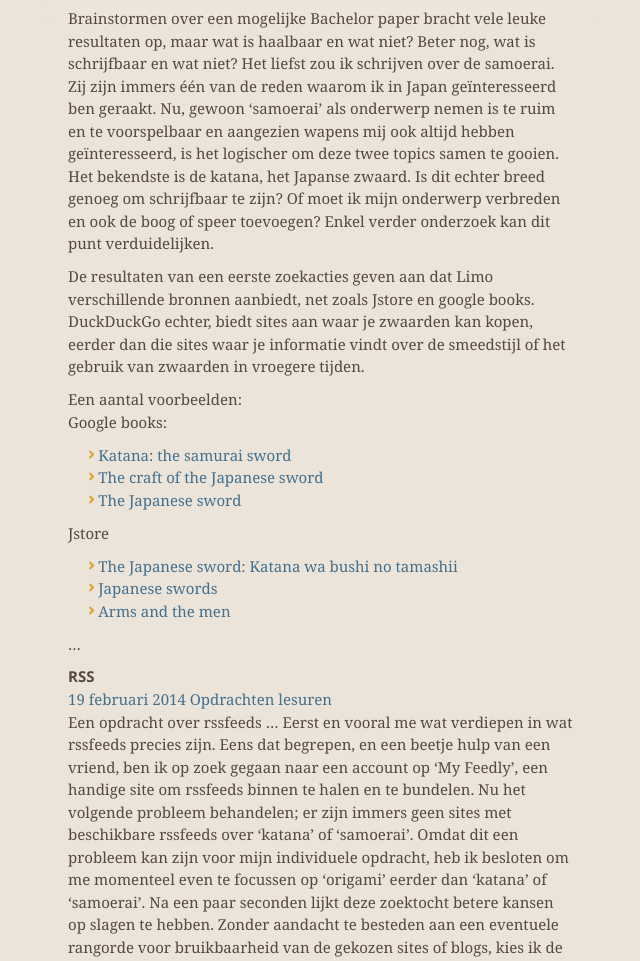
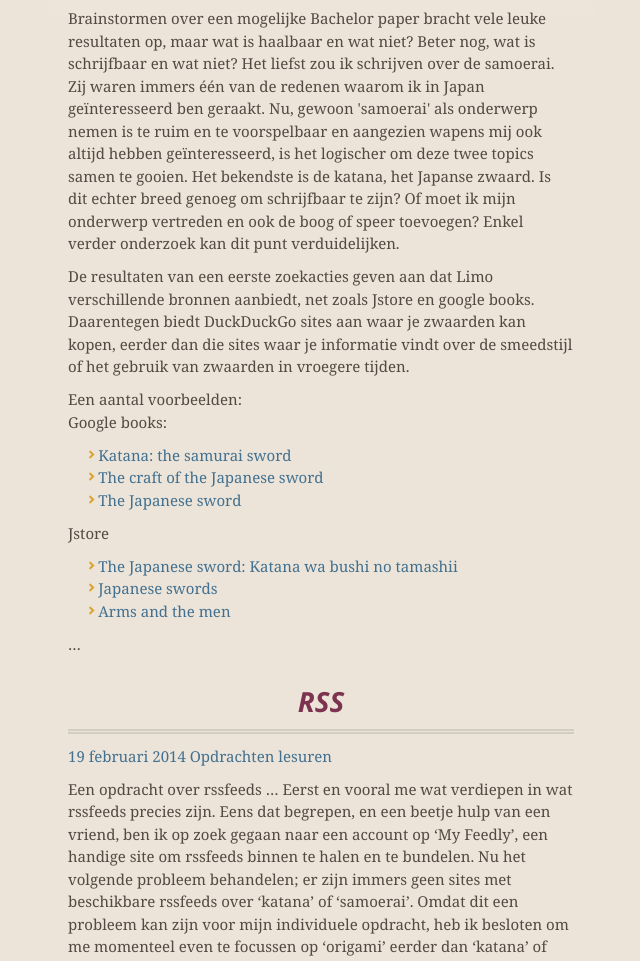
Before and after one commit to lifes-new-facts/lifesnewfacts, a plain HTML site: page index.html in a window 1280 px wide. Shown: the part 315-1276 px from the top of the page, without its empty margins (319-959 px from the left). Drawn offline with nearby package versions, Linux system fonts and the light colour scheme.

```diff
--- a/index.html
+++ b/index.html
@@ -53,8 +53,8 @@
 <a href="http://Jana88.github.io/individueleopdracht" title="Permalink to Bachelor Paper of niet?" rel="bookmark">individuele opdracht</a></p>
 
 <div>
-          <p>Brainstormen over een mogelijke Bachelor paper bracht vele leuke resultaten op, maar wat is haalbaar en wat niet? Beter nog, wat is schrijfbaar en wat niet? Het liefst zou ik schrijven over de samoerai. Zij zijn immers één van de reden waarom ik in Japan geïnteresseerd ben geraakt. Nu, gewoon ‘samoerai’ als onderwerp nemen is te ruim en te voorspelbaar en aangezien wapens mij ook altijd hebben geïnteresseerd, is het logischer om deze twee topics samen te gooien. Het bekendste is de katana, het Japanse zwaard. Is dit echter breed genoeg om schrijfbaar te zijn? Of moet ik mijn onderwerp verbreden en ook de boog of speer toevoegen? Enkel verder onderzoek kan dit punt verduidelijken.</p>
-<p>De resultaten van een eerste zoekacties geven aan dat  Limo verschillende bronnen aanbiedt, net zoals Jstore en google books.  DuckDuckGo  echter, biedt sites aan waar je zwaarden kan kopen, eerder dan die sites waar je informatie vindt over de smeedstijl of het gebruik van zwaarden in vroegere tijden.</p>
+          <p>Brainstormen over een mogelijke Bachelor paper bracht vele leuke resultaten op, maar wat is haalbaar en wat niet? Beter nog, wat is schrijfbaar en wat niet? Het liefst zou ik schrijven over de samoerai. Zij waren immers één van de redenen waarom ik in Japan geïnteresseerd ben geraakt. Nu, gewoon 'samoerai' als onderwerp nemen is te ruim en te voorspelbaar en aangezien wapens mij ook altijd hebben geïnteresseerd, is het logischer om deze twee topics samen te gooien. Het bekendste is de katana, het Japanse zwaard. Is dit echter breed genoeg om schrijfbaar te zijn? Of moet ik mijn onderwerp vertreden en ook de boog of speer toevoegen? Enkel verder onderzoek kan dit punt verduidelijken.</p>
+<p>De resultaten van een eerste zoekacties geven aan dat Limo verschillende bronnen aanbiedt, net zoals Jstore en google books. Daarentegen biedt DuckDuckGo sites aan waar je zwaarden kan kopen, eerder dan die sites waar je informatie vindt over de smeedstijl of het gebruik van zwaarden in vroegere tijden.</p>
 <p>Een aantal voorbeelden:<br>
 Google books:</p>
 <ul>
@@ -69,11 +69,13 @@ Google books:</p>
 <li><a href="http://www.jstor.org/stable/10.2307/3793598?Search=yes&amp;resultItemClick=true&amp;searchText=katana&amp;searchText=AND&amp;searchText=japan&amp;searchUri=%2Faction%2FdoBasicResults%3FQuery%3Dkatana%2BAND%2Bjapan%26amp%3Bprq%3Dkatana%26amp%3Bhp%3D25%26amp%3Bacc%3Don%26amp%3Bwc%3Don%26amp%3Bfc%3Doff%26amp%3Bso%3Drel%26amp%3Bracc%3Doff%26amp%3Bsi%3D26" target="_blank">Arms and the men</a></li>
 </ul>
 <p>…</p>
+</div>
 
 <h1>
 <a name="rss" class="anchor" href="#rss"><span class="octicon octicon-link"></span></a>RSS</h1>
-<a href="http://Jana88.github.io/19februari2014" title="Permalink to Bachelor Paper of niet?" rel="bookmark">19 februari 2014</a>
-<a href="http://Jana88.github.io/Opdrachtenles" title="Permalink to Bachelor Paper of niet?" rel="bookmark">Opdrachten lesuren</a>
+
+<p><a href="http://Jana88.github.io/19februari2014" title="Permalink to Bachelor Paper of niet?" rel="bookmark">19 februari 2014</a>
+<a href="http://Jana88.github.io/Opdrachtenles" title="Permalink to Bachelor Paper of niet?" rel="bookmark">Opdrachten lesuren</a>    </p>
 
 <div>
 
@@ -89,7 +91,6 @@ Google books:</p>
 
 <div>
 <a href="http://encyfeestbende.github.io/Hermans_Jana"><img src="feedly.jpg" width="960" height="260" alt="feedly" title="feedly.opml"></a>
-</div>
 </div>
 </div>
       </section>
```
Also changed, not shown: params.json (+1 -1 lines).
